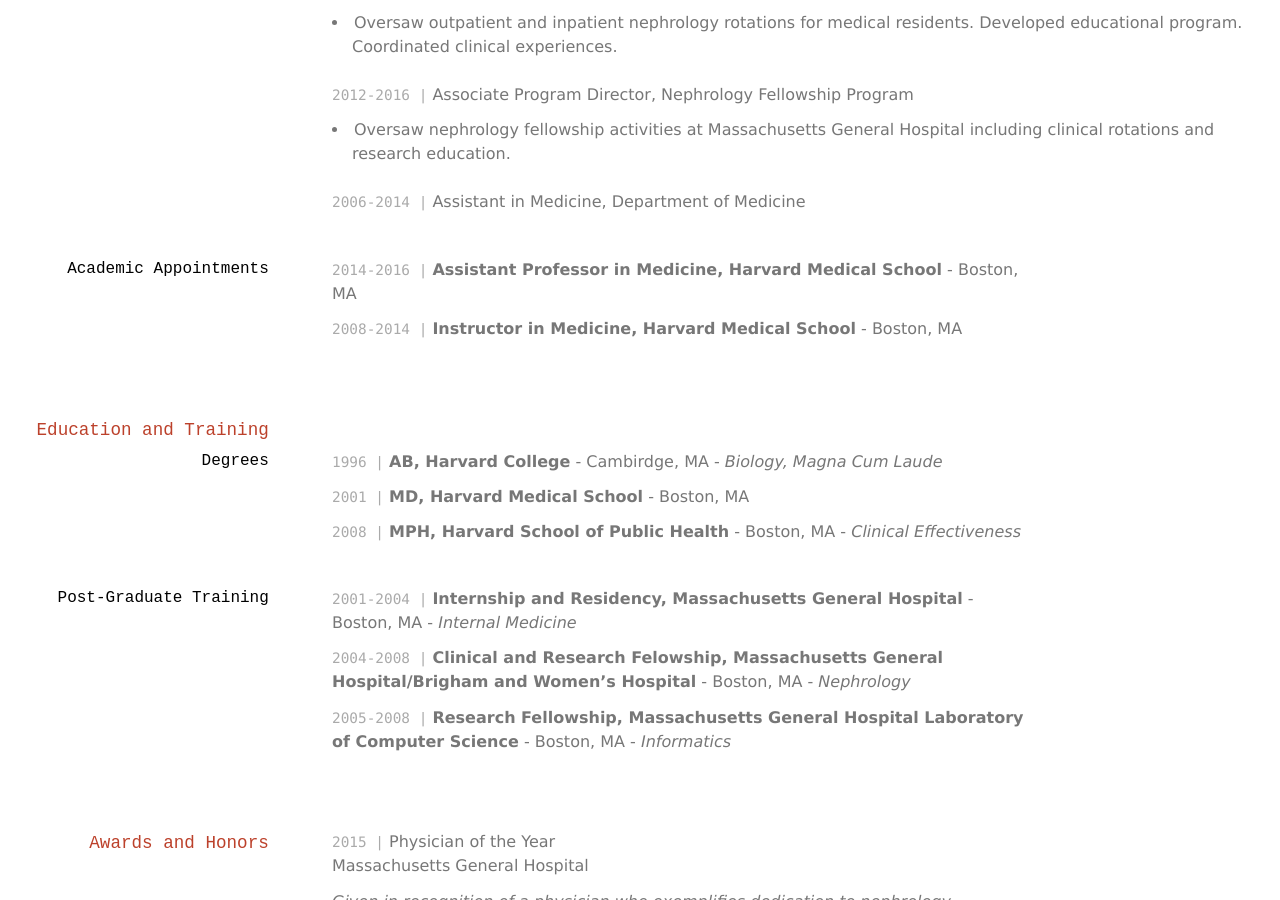
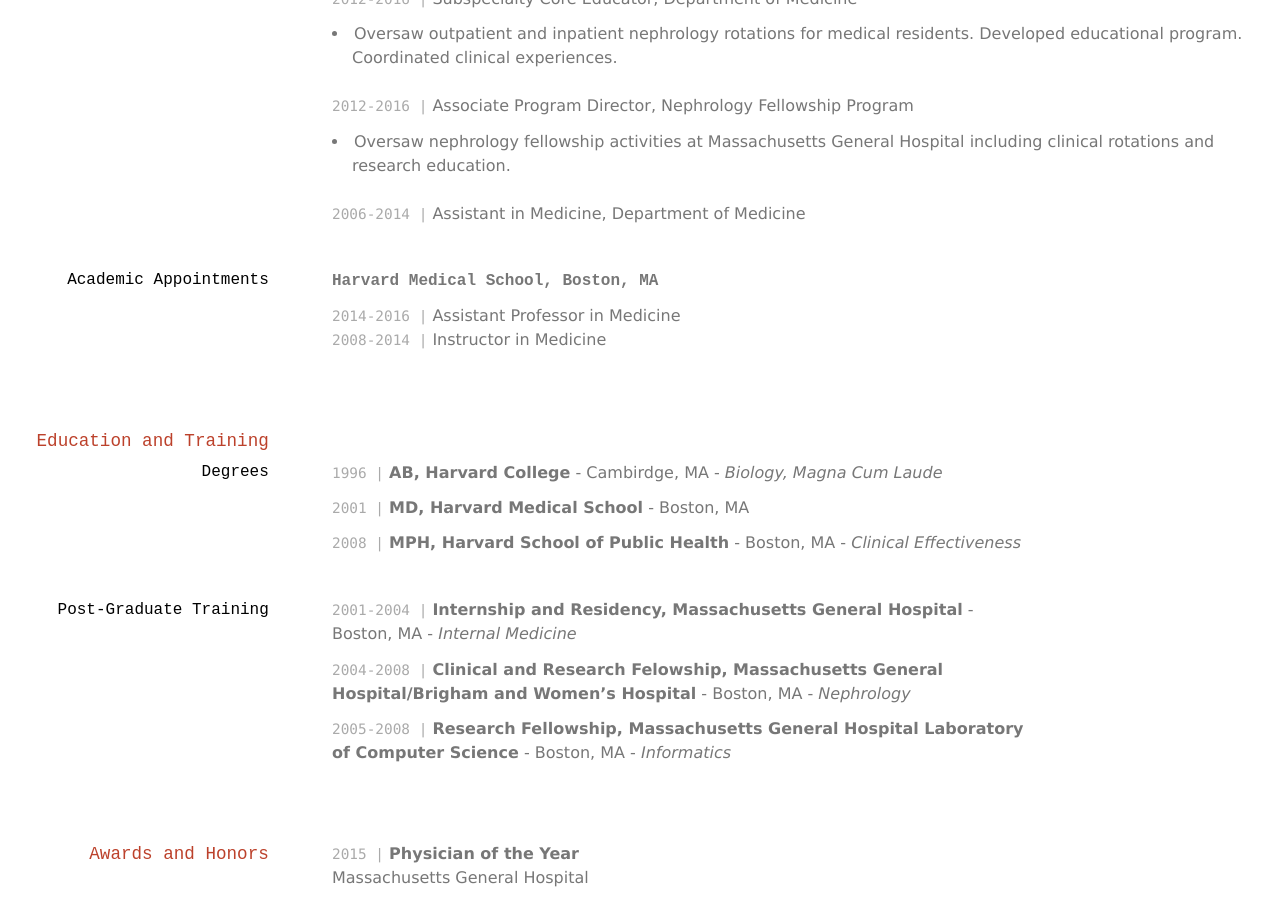
Before and after one commit to elipapa/markdown-cv, a Jekyll site: the page built from index.md, in a window 1280 px wide and 900 px high, scrolled down 2523 px. Built offline with Jekyll 4.4.1, drawn with Linux system fonts in a browser that asks for light colours; nearby versions of some CDN libraries.

Commit message:
Update index.md
Formatted titles for consistency

```diff
--- a/index.md
+++ b/index.md
@@ -53,7 +53,7 @@
 - led clinical assessment of potential indciations for novel agents directed against complement cascade, incorporating commercial assessments and pre-clincial data
 - worked with collaborator to assess viability of combination therapeutic appraoches, presenting to leadership at both companies
 
-__Biogen, Cambirdge, MA__
+#### Biogen, Cambirdge, MA
 `2016-2018` Associate Medical Director, Drug Safety
 `2018-2019` Medical Director, Drug Safety
 
@@ -75,7 +75,7 @@
 
 ### Academic Medicine
 
-__Massachusetts General Hospital, Boston, MA__
+#### Massachusetts General Hospital, Boston, MA
 
 `2014-2016` Associate Physician, Department of Medicine
 - Served as attending nephrologist. Covered the inpatient Nephrology consultation, dialysis, and intensive care unit services. Taught and supervised fellows, residents, and students.
@@ -96,14 +96,10 @@
 
 ### Academic Appointments
 
-`2014-2016`
-__Assistant Professor in Medicine, Harvard Medical School__ - Boston, MA
+#### Harvard Medical School, Boston, MA
 
-
-`2008-2014`
-__Instructor in Medicine, Harvard Medical School__ - Boston, MA
-
-
+`2014-2016` Assistant Professor in Medicine
+`2008-2014` Instructor in Medicine
 
 ## Education and Training
 
@@ -132,44 +128,52 @@
 
 ## Awards and Honors
 
-`2015` Physician of the Year
+`2015`
+__Physician of the Year__
 Massachusetts General Hospital
 
 *Given in recognition of a physician who exemplifies dedication to nephrology education, patient care, and collegiality.*
 
-`2005-2006` Partners in Excellence Award
+`2005-2006`
+__Partners in Excellence Award__
 Partners Healthcare
 
 *Given in recognition of informatics contributions.*
 
-`2005-2006` Chief Resident in Medicine
+`2005-2006`
+__Chief Resident in Medicine__
 Massachusetts General Hospital, Department of Medicine
 
 *Developed curriculum for internal medicine residency program. Oversaw educational programs and clinical rotations. Introduced web-based platform for program activities. Launched program providing all residents with internet-connected smartphones and developed clinical software for these devices.*
 
 ## Grants
 
-`2016-2017` __Fanconi Syndrome, Mulitple Sclerosis, adnd Chronic Kidney Disease__
+`2016-2017`
+__Fanconi Syndrome, Mulitple Sclerosis, adnd Chronic Kidney Disease__
 BiogenIdec - Prinicipal Invvestigator
 
 *The goal of this project is to characterize urinary and renal function changes associated with multiple sclerosis.*
 
-`2014-2015` __Dialysis Extending Longevity With Intensive Vitamin Ergocalciferol Replacement__
+`2014-2015`
+__Dialysis Extending Longevity With Intensive Vitamin Ergocalciferol Replacement__
 Massachusetts General Hospital Interim Support Fund - Prinicipal Investigator
 
 *The goal of this project is to define the relationship between  survival and ergocalciferol replacement in hemodialysis patients.*
 
-`2014-2015` __Multiple Sclerosis and Chronic Kidney Disease__
+`2014-2015`
+__Multiple Sclerosis and Chronic Kidney Disease__
 BiogenIdec - Prinicipal Investigator
 
 *The goal of this project is to identify the association between chronic kidney disease and Fanconi syndrome in multiple sclerosis.*
 
-`2007-2008` __Role of hCAP18/LL37 and Vitamin D in Dialysis Mortality__
+`2007-2008`
+__Role of hCAP18/LL37 and Vitamin D in Dialysis Mortality__
 National Kidney Foundation Research Fellowship- Prinicipal Investigator
 
 *The goal of this project was to study inflammatory predictors of mortality in individuals with end-stage renal disease.*
 
-`2007-2008` __RHuman Cathelicidin (hCAP18) in Chronic Kidney Disease__
+`2007-2008`
+__RHuman Cathelicidin (hCAP18) in Chronic Kidney Disease__
 NIDDK/5K23DK081677 - Prinicipal Investigator
 
 *The goal of this project was to study the effects of vitamin D on the antimicrobial peptide hCAP18/LL37.*
```
